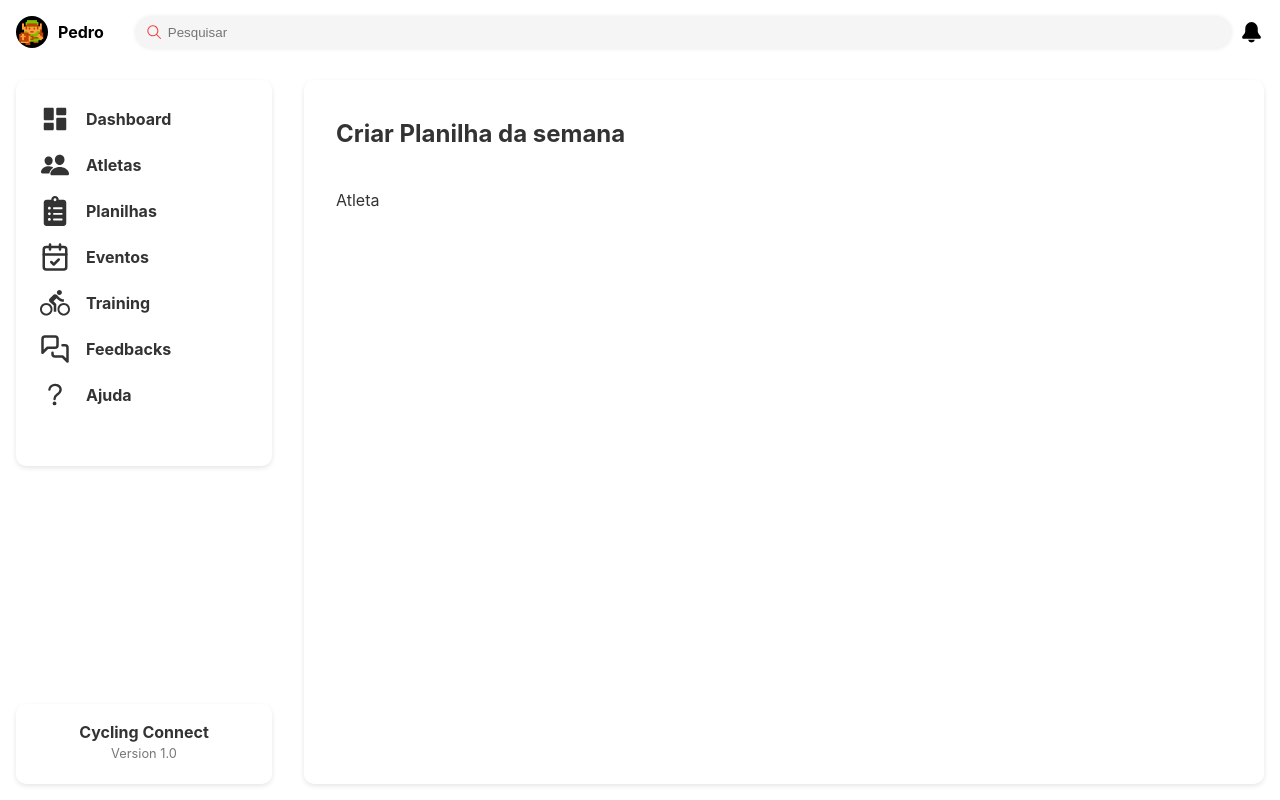
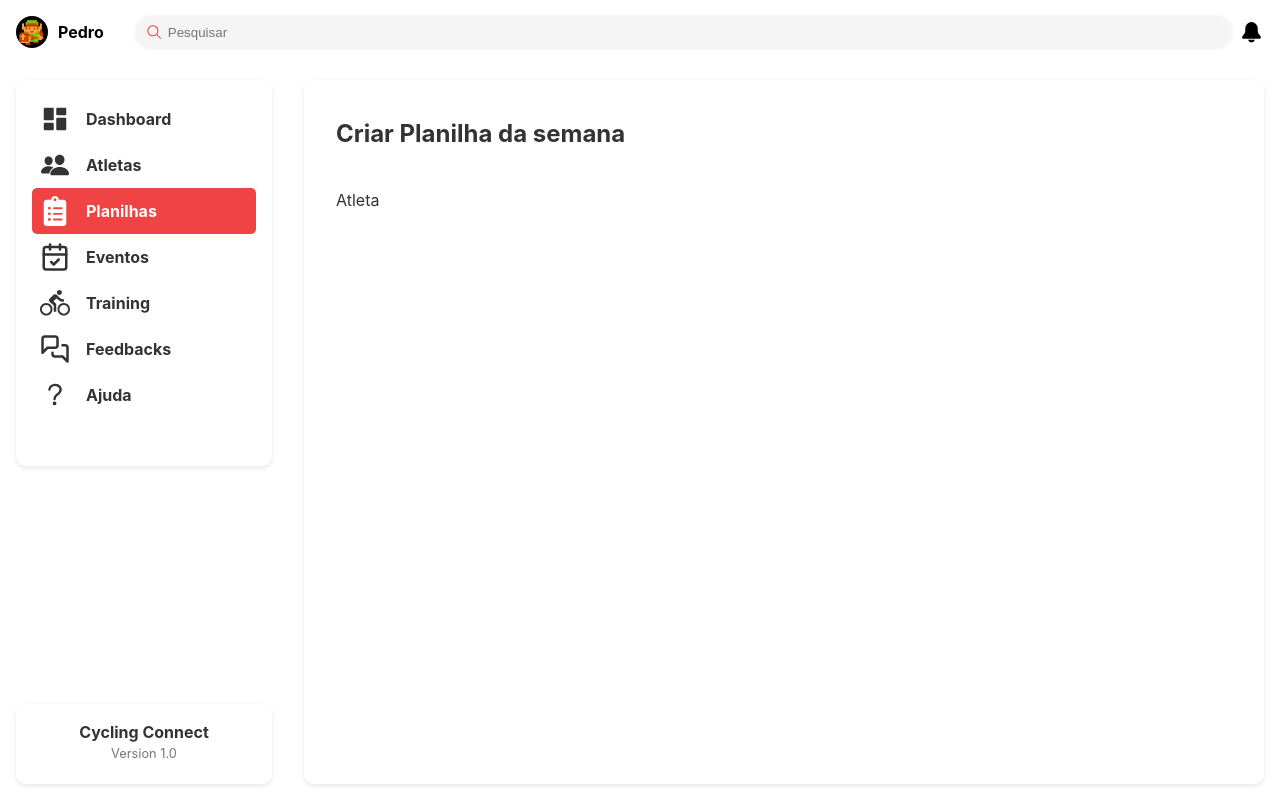
Before and after one commit to lucasxae/cycling-connect, a React (Vite) app in the folder Codigo/CyclingConnectWeb/cycling-connect-web/: page /planilhas in a window 1280 px wide. Built offline with nearby package versions, Linux system fonts and the light colour scheme.

Commit message:
feat: adicionar react router e useEffect de clique na sideBar

```diff
--- a/Codigo/CyclingConnectWeb/cycling-connect-web/package.json
+++ b/Codigo/CyclingConnectWeb/cycling-connect-web/package.json
@@ -22,7 +22,8 @@
     "fortawesome": "^0.0.1-security",
     "react": "^18.2.0",
     "react-dom": "^18.2.0",
-    "react-icons": "^5.2.1"
+    "react-icons": "^5.2.1",
+    "react-router-dom": "^6.23.1"
   },
   "devDependencies": {
     "@types/react": "^18.2.66",
--- a/Codigo/CyclingConnectWeb/cycling-connect-web/src/App.tsx
+++ b/Codigo/CyclingConnectWeb/cycling-connect-web/src/App.tsx
@@ -1,14 +1,16 @@
 import { useState } from "react";
 import MainLayout from "./layouts/MainLayout.tsx";
 import CreateWorkout from "./pages/CreateWorkout.tsx";
-
+import { BrowserRouter, Route, Routes } from "react-router-dom";
 function App() {
   const [count, setCount] = useState(0);
 
   return (
     <>
       <MainLayout>
-        <CreateWorkout></CreateWorkout>
+        <Routes>
+          <Route path="/planilhas" element={<CreateWorkout />}></Route>
+        </Routes>
       </MainLayout>
     </>
   );
--- a/Codigo/CyclingConnectWeb/cycling-connect-web/src/components/IconedListItem/IconedListItem.tsx
+++ b/Codigo/CyclingConnectWeb/cycling-connect-web/src/components/IconedListItem/IconedListItem.tsx
@@ -1,45 +1,54 @@
-import React, { useState } from "react";
+import React, { useState, useEffect } from "react";
 import { IconType } from "react-icons";
+import { Link, useLocation, useResolvedPath } from "react-router-dom";
 
 interface IconedListItemProps {
   text: string;
   Icon: IconType;
+  href: string;
 }
 
-const IconedListItem: React.FC<IconedListItemProps> = ({ Icon, text }) => {
-  const [isClicked, setIsClicked] = useState(false);
+const IconedListItem: React.FC<IconedListItemProps> = ({
+  Icon,
+  text,
+  href,
+}) => {
+  const location = useLocation();
+  const [isActive, setIsActive] = useState(location.pathname === href);
 
-  const handleClick = () => {
-    setIsClicked(!isClicked);
-  };
+  useEffect(() => {
+    setIsActive(location.pathname === href);
+  }, [location.pathname, href]);
 
   const liStyle: React.CSSProperties = {
     display: "flex",
     alignItems: "center",
     padding: "0.5rem",
-    backgroundColor: isClicked ? "#F04444" : "transparent",
+    backgroundColor: isActive ? "#F04444" : "transparent",
     borderRadius: "5px",
   };
 
   const textStyle: React.CSSProperties = {
     fontSize: "16px",
     fontWeight: "bold",
-    color: isClicked ? "white" : "#333",
+    color: isActive ? "white" : "#333",
   };
 
   const iconStyle: React.CSSProperties = {
     height: "30px",
     width: "30px",
-    color: isClicked ? "white" : "#333",
+    color: isActive ? "white" : "#333",
     paddingRight: "1rem",
   };
 
   return (
-    <li style={liStyle} onClick={handleClick}>
+    <li style={liStyle}>
       <Icon style={iconStyle}></Icon>
-      <span className="text" style={textStyle}>
-        {text}
-      </span>
+      <Link to={href}>
+        <span className="text" style={textStyle}>
+          {text}
+        </span>
+      </Link>
     </li>
   );
 };
--- a/Codigo/CyclingConnectWeb/cycling-connect-web/src/components/Sidebar/Sidebar.tsx
+++ b/Codigo/CyclingConnectWeb/cycling-connect-web/src/components/Sidebar/Sidebar.tsx
@@ -15,13 +15,30 @@ const Sidebar: React.FC = () => {
           <IconedListItem
             Icon={RiDashboardFill}
             text="Dashboard"
+            href="/dashboard"
           ></IconedListItem>
-          <IconedListItem Icon={IoPeople} text="Atletas" />
-          <IconedListItem Icon={FaClipboardList} text="Planilhas" />
-          <IconedListItem Icon={LuCalendarCheck} text="Eventos" />
-          <IconedListItem Icon={MdOutlineDirectionsBike} text="Training" />
-          <IconedListItem Icon={LuMessagesSquare} text="Feedbacks" />
-          <IconedListItem Icon={IoHelp} text="Ajuda" />
+          <IconedListItem Icon={IoPeople} text="Atletas" href="/atletas" />
+          <IconedListItem
+            Icon={FaClipboardList}
+            text="Planilhas"
+            href="/planilhas"
+          />
+          <IconedListItem
+            Icon={LuCalendarCheck}
+            text="Eventos"
+            href="/eventos"
+          />
+          <IconedListItem
+            Icon={MdOutlineDirectionsBike}
+            text="Training"
+            href="/training"
+          />
+          <IconedListItem
+            Icon={LuMessagesSquare}
+            text="Feedbacks"
+            href="/feedbacks"
+          />
+          <IconedListItem Icon={IoHelp} text="Ajuda" href="/ajuda" />
         </ul>
       </Card>
     </div>
--- a/Codigo/CyclingConnectWeb/cycling-connect-web/src/main.tsx
+++ b/Codigo/CyclingConnectWeb/cycling-connect-web/src/main.tsx
@@ -2,9 +2,12 @@ import React from "react";
 import ReactDOM from "react-dom/client";
 import App from "./App.tsx";
 import "./index.css";
+import { BrowserRouter } from "react-router-dom";
 
 ReactDOM.createRoot(document.getElementById("root")!).render(
   <React.StrictMode>
-    <App />
+    <BrowserRouter>
+      <App />
+    </BrowserRouter>
   </React.StrictMode>
 );
```
Also changed, not shown: 1 other file (tests, documents, lock files or other folders).
